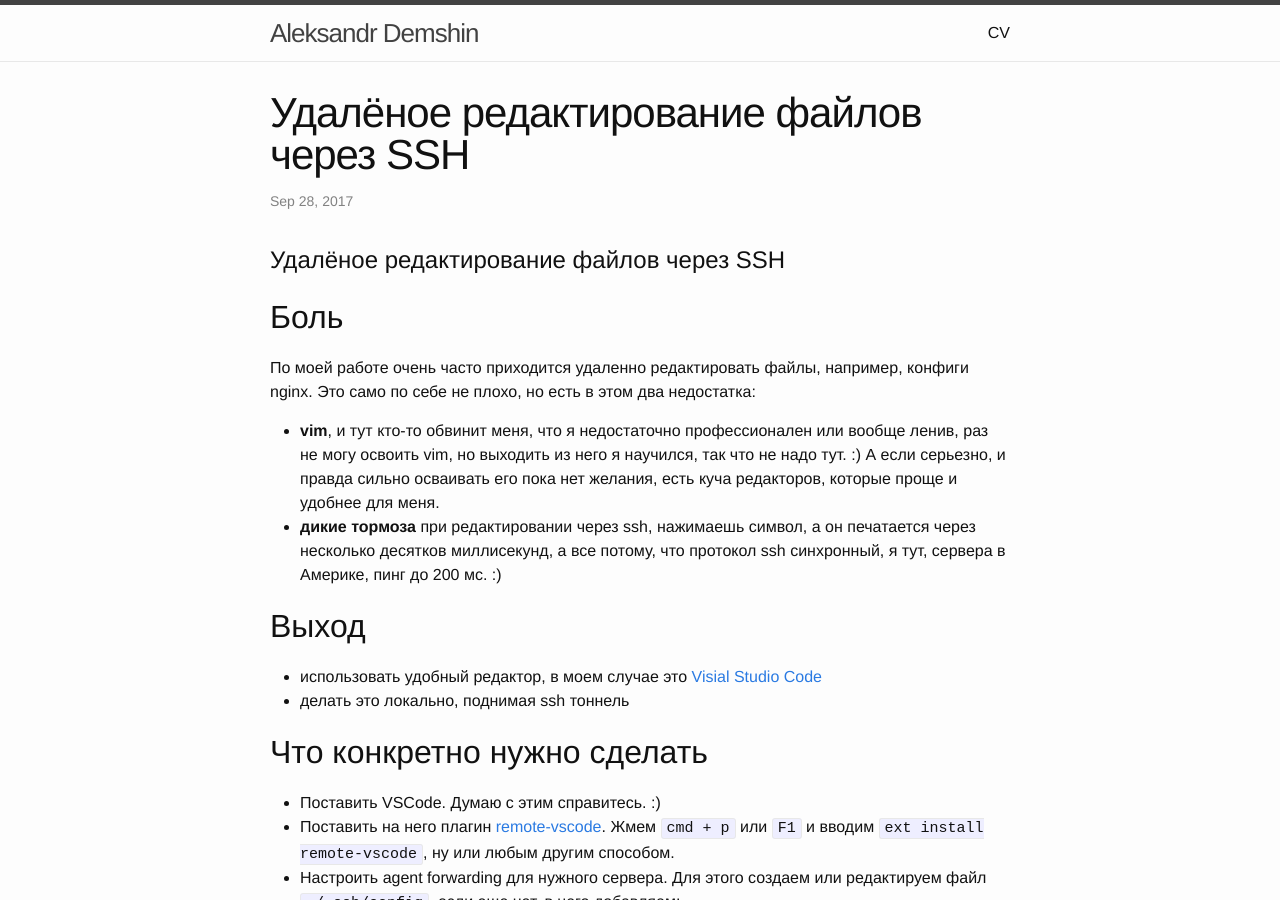
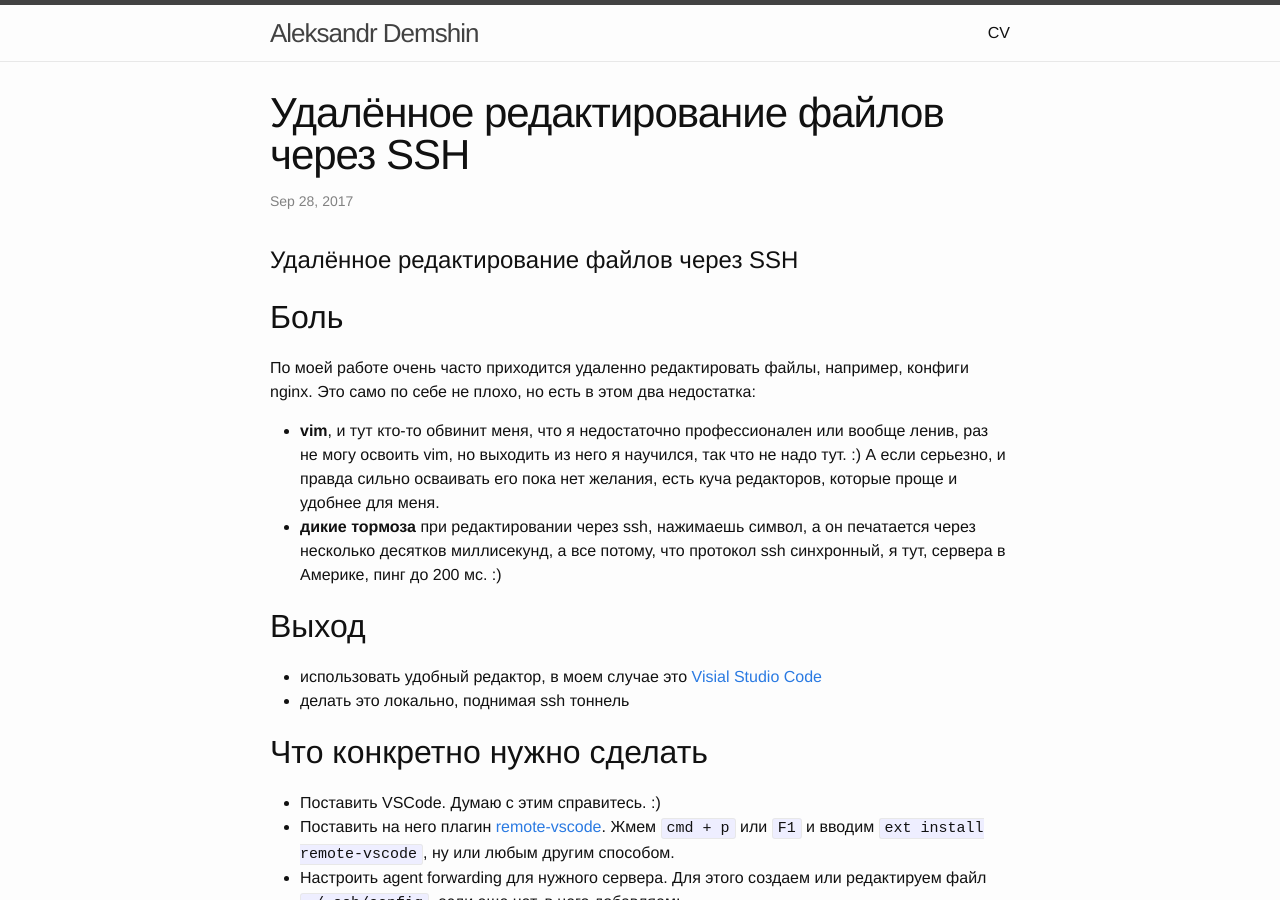
Before and after one commit to demshin/demsh.in, a Jekyll site: the page built from _posts/2017-09-28-remote-editing-files-over-ssh.md, in a window 1280 px wide and 900 px high. Built offline with Jekyll 4.4.1, drawn with Linux system fonts in a browser that asks for light colours.

Commit message:
fix mistake

```diff
--- a/_posts/2017-09-28-remote-editing-files-over-ssh.md
+++ b/_posts/2017-09-28-remote-editing-files-over-ssh.md
@@ -1,11 +1,11 @@
 ---
 layout: post
-title:  "Удалёное редактирование файлов через SSH"
+title:  "Удалённое редактирование файлов через SSH"
 date:   2017-09-28 11:25:00 +0500
 categories: ssh vscode remote
 ---
 
-# Удалёное редактирование файлов через SSH
+# Удалённое редактирование файлов через SSH
 
 ## Боль
 
```
